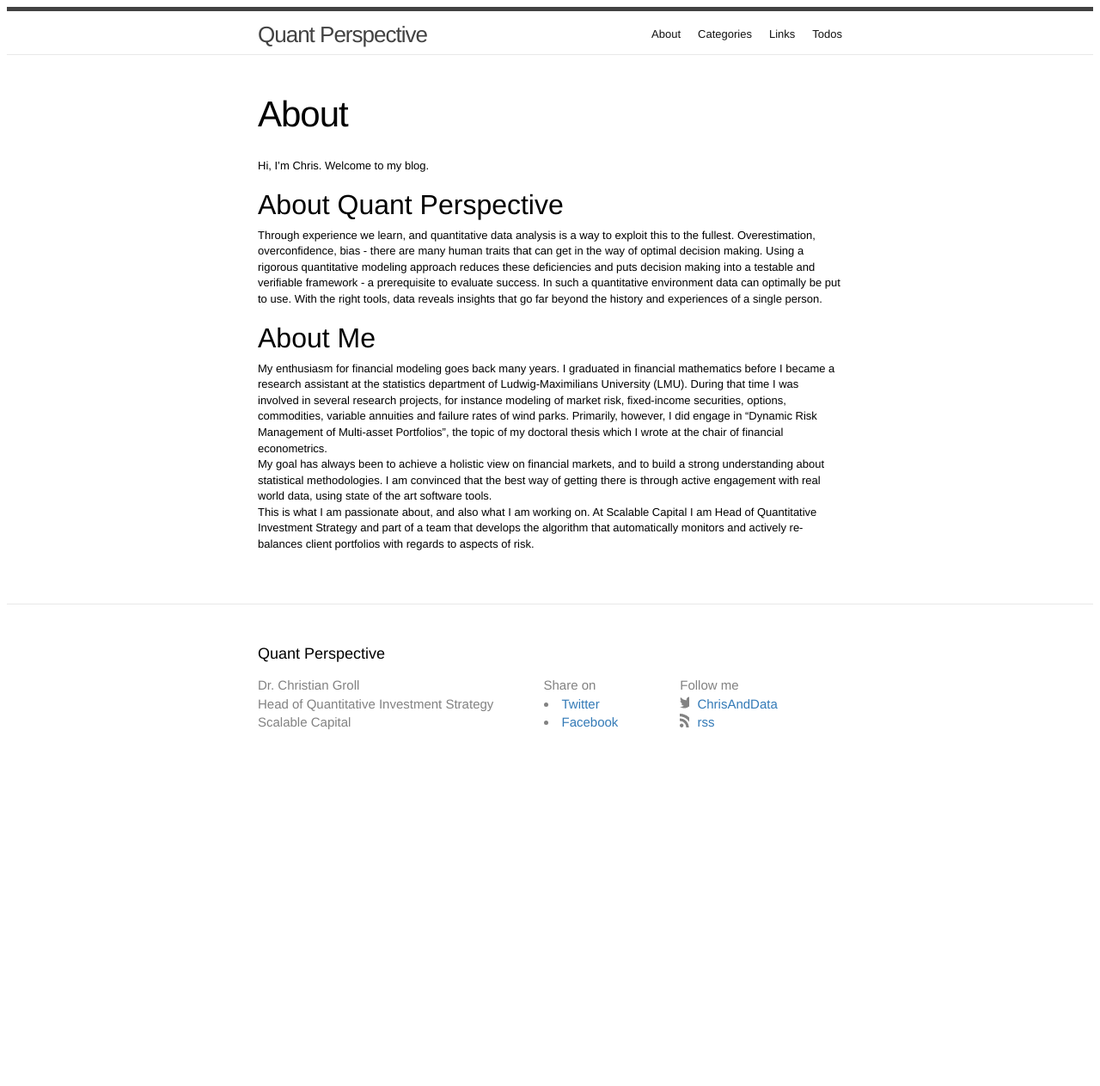
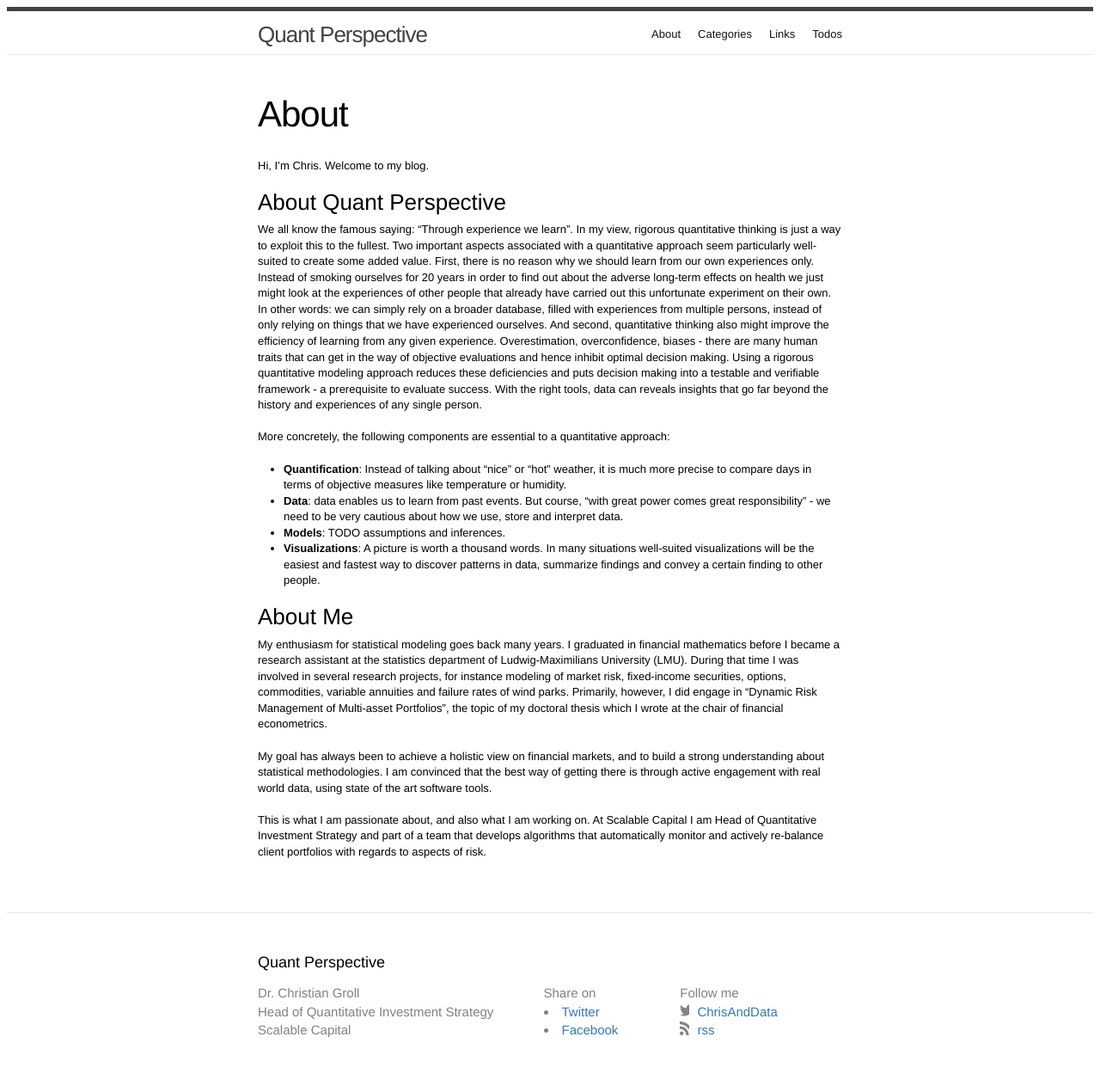
Before and after one commit to mffuser/mffuser.github.io, a Jekyll site: the page built from about.md, in a window 1280 px wide. Shown: the whole page at 86% size. Built offline with Jekyll 4.4.1, drawn with Linux system fonts in a browser that asks for light colours; before the commit the page ends 905 px from its top, so only the background shows below that.

Commit message:
proceeded with about page

```diff
--- a/about.md
+++ b/about.md
@@ -7,31 +7,62 @@ permalink: /about/
 Hi, I'm Chris. Welcome to my blog.
 
 
-## About Quant Perspective
+### About Quant Perspective
 
-Through experience we learn, and quantitative data analysis is a way
-to exploit this to the fullest. Overestimation, overconfidence, bias -
-there are many human traits that can get in the way of optimal
-decision making. Using a rigorous quantitative modeling approach
-reduces these deficiencies and puts decision making into a testable
-and verifiable framework - a prerequisite to evaluate success. In such
-a quantitative environment data can optimally be put to use. With the
-right tools, data reveals insights that go far beyond the history and
-experiences of a single person.
+We all know the famous saying: "Through experience we learn". In my
+view, rigorous quantitative thinking is just a way to exploit this to
+the fullest. Two important aspects associated with a quantitative
+approach seem particularly well-suited to create some added value.
+First, there is no reason why we should learn from our own experiences
+only. Instead of smoking ourselves for 20 years in order to find out
+about the adverse long-term effects on health we just might look at
+the experiences of other people that already have carried out this
+unfortunate experiment on their own. In other words: we can simply
+rely on a broader database, filled with experiences from multiple
+persons, instead of only relying on things that we have experienced
+ourselves. And second, quantitative thinking also might improve the
+efficiency of learning from any given experience. Overestimation,
+overconfidence, biases - there are many human traits that can get in
+the way of objective evaluations and hence inhibit optimal decision
+making. Using a rigorous quantitative modeling approach reduces these
+deficiencies and puts decision making into a testable and verifiable
+framework - a prerequisite to evaluate success. With the right tools,
+data can reveals insights that go far beyond the history and
+experiences of any single person.
+
+<br>
+
+More concretely, the following components are essential to a
+quantitative approach:
+
+<br>
+
+- **Quantification**: Instead of talking about "nice" or "hot"
+  weather, it is much more precise to compare days in terms of
+  objective measures like temperature or humidity.
+- **Data**: data enables us to learn from past events. But course,
+  "with great power comes great responsibility" - we need to be very
+  cautious about how we use, store and interpret data.
+- **Models**: TODO assumptions and inferences.
+- **Visualizations**: A picture is worth a thousand words. In many
+  situations well-suited visualizations will be the easiest and
+  fastest way to discover patterns in data, summarize findings and
+  convey a certain finding to other people.
 
 
-## About Me
+### About Me
 
-My enthusiasm for financial modeling goes back many years. I graduated
-in financial mathematics before I became a research assistant at the
-statistics department of Ludwig-Maximilians University (LMU). During
-that time I was involved in several research projects, for instance
-modeling of market risk, fixed-income securities, options,
-commodities, variable annuities and failure rates of wind parks.
-Primarily, however, I did engage in "Dynamic Risk Management of
-Multi-asset Portfolios", the topic of my doctoral thesis which I wrote
-at the chair of financial econometrics.
+My enthusiasm for statistical modeling goes back many years. I
+graduated in financial mathematics before I became a research
+assistant at the statistics department of Ludwig-Maximilians
+University (LMU). During that time I was involved in several research
+projects, for instance modeling of market risk, fixed-income
+securities, options, commodities, variable annuities and failure rates
+of wind parks. Primarily, however, I did engage in "Dynamic Risk
+Management of Multi-asset Portfolios", the topic of my doctoral thesis
+which I wrote at the chair of financial econometrics.
 
+<br>
 
 My goal has always been to achieve a holistic view on financial
 markets, and to build a strong understanding about statistical
@@ -39,9 +70,9 @@ methodologies. I am convinced that the best way of getting there is
 through active engagement with real world data, using state of the art
 software tools.
 
+<br>
 
 This is what I am passionate about, and also what I am working on. At
 Scalable Capital I am Head of Quantitative Investment Strategy and
-part of a team that develops the algorithm that automatically monitors
-and actively re-balances client portfolios with regards to aspects of
-risk.
+part of a team that develops algorithms that automatically monitor and
+actively re-balance client portfolios with regards to aspects of risk.
```
